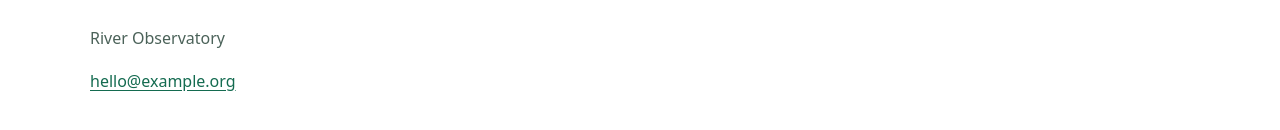
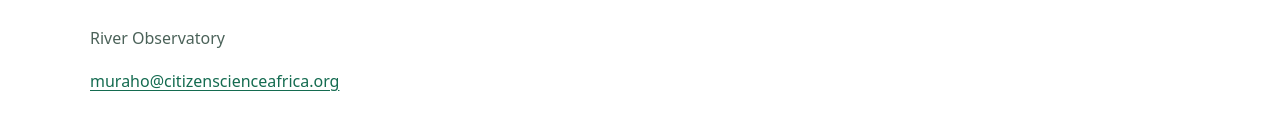
Before and after one commit to citizenscienceafrica/citizenscienceafrica.github.io, a plain HTML site: page index.html in a window 1280 px wide. Shown: the part 1322-1452 px from the top of the page. Drawn offline with Linux system fonts and the light colour scheme.

Commit message:
Update footer email address in index.html

```diff
--- a/index.html
+++ b/index.html
@@ -92,7 +92,7 @@
     <div class="container">
       <p>River Observatory</p>
       <p>
-        <a href="mailto:hello@example.org">hello@example.org</a>
+        <a href="mailto:muraho@citizenscienceafrica.org">muraho@citizenscienceafrica.org</a>
       </p>
     </div>
   </footer>
```
